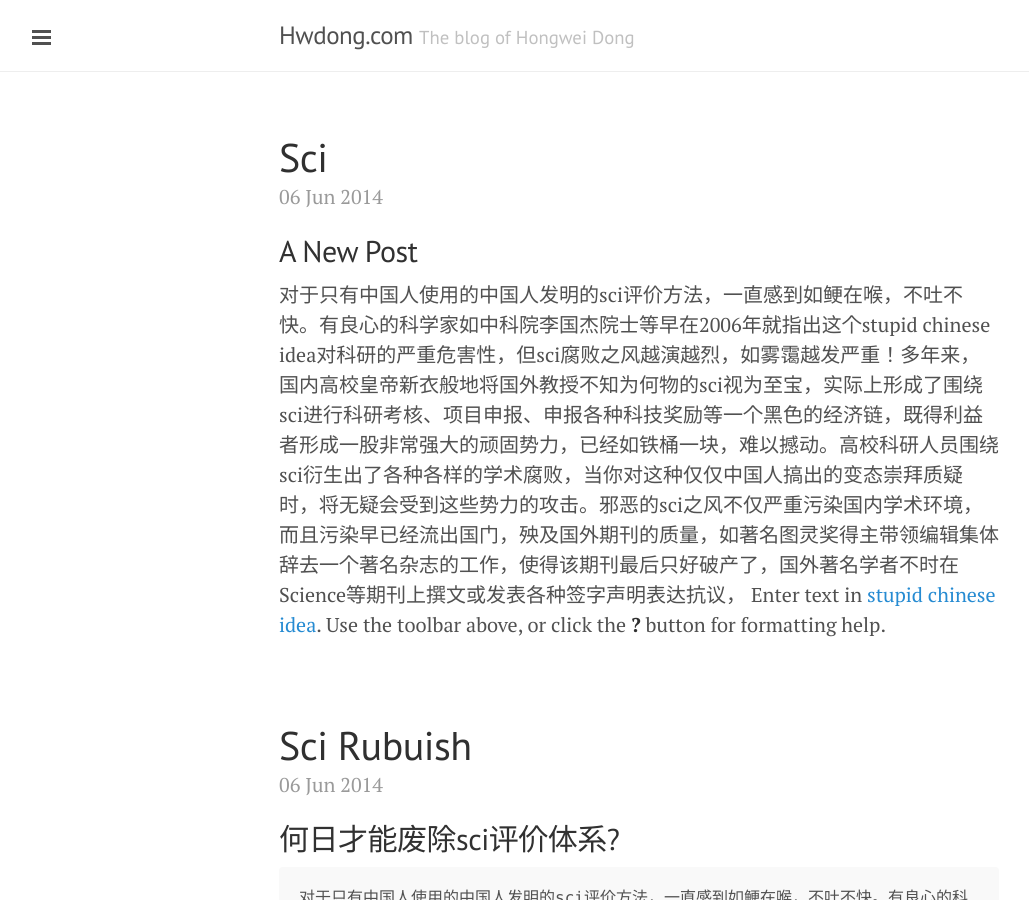
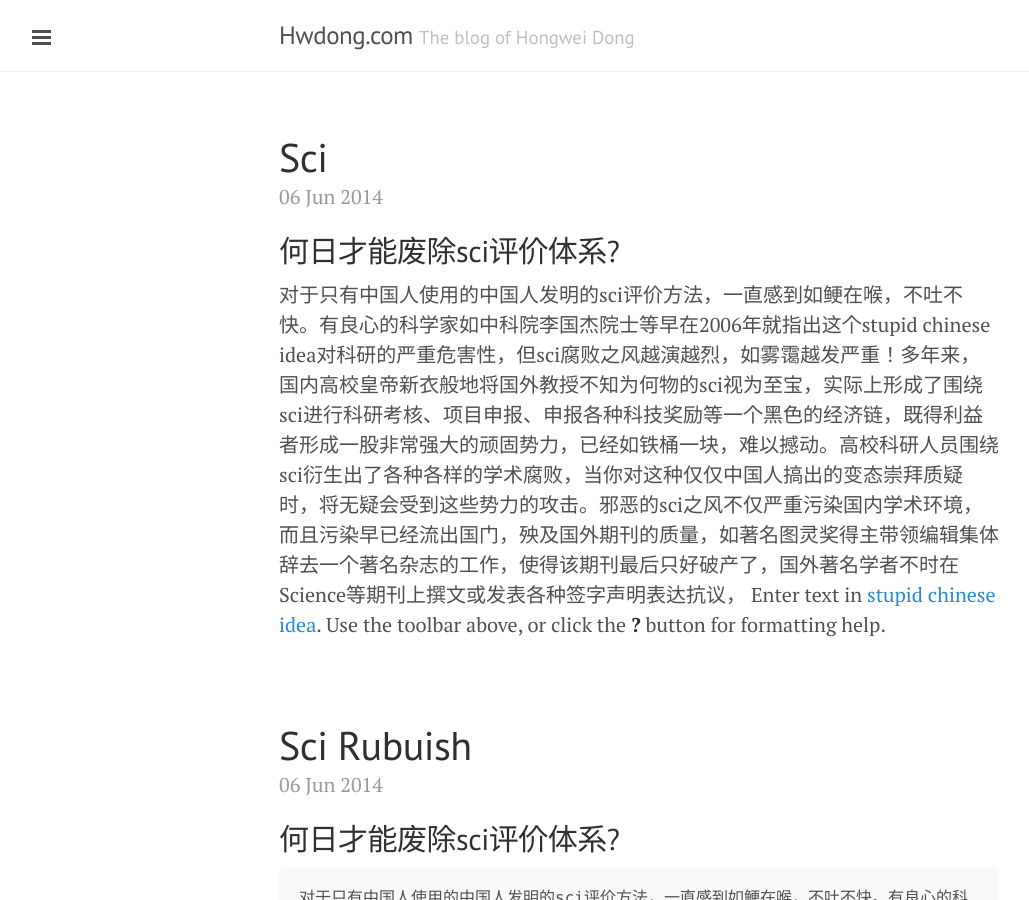
Before and after one commit to hwdong/hwdong-old.github.io, a Jekyll site: the page built from index.html, in a window 1280 px wide and 900 px high. Shown: the whole window, without its empty margins (1-1030 px from the left). Built offline with Jekyll 4.4.1, drawn with Linux system fonts in a browser that asks for light colours; Markdown is read by kramdown in place of the engine named in the settings; the list of posts is cut into pages by our own code.

Commit message:
Updated 2014-06-06-sci.md

```diff
--- a/_posts/2014-06-06-sci.md
+++ b/_posts/2014-06-06-sci.md
@@ -2,7 +2,7 @@
 published: true
 ---
 
-## A New Post
+## 何日才能废除sci评价体系?
 
 对于只有中国人使用的中国人发明的sci评价方法，一直感到如鲠在喉，不吐不快。有良心的科学家如中科院李国杰院士等早在2006年就指出这个stupid chinese idea对科研的严重危害性，但sci腐败之风越演越烈，如雾霭越发严重！多年来，国内高校皇帝新衣般地将国外教授不知为何物的sci视为至宝，实际上形成了围绕sci进行科研考核、项目申报、申报各种科技奖励等一个黑色的经济链，既得利益者形成一股非常强大的顽固势力，已经如铁桶一块，难以撼动。高校科研人员围绕sci衍生出了各种各样的学术腐败，当你对这种仅仅中国人搞出的变态崇拜质疑时，将无疑会受到这些势力的攻击。邪恶的sci之风不仅严重污染国内学术环境，而且污染早已经流出国门，殃及国外期刊的质量，如著名图灵奖得主带领编辑集体辞去一个著名杂志的工作，使得该期刊最后只好破产了，国外著名学者不时在Science等期刊上撰文或发表各种签字声明表达抗议，
 Enter text in [stupid chinese idea](http://www.cast.org.cn/n35081/n35548/n38680/10080359.html). Use the toolbar above, or click the **?** button for formatting help.
```
